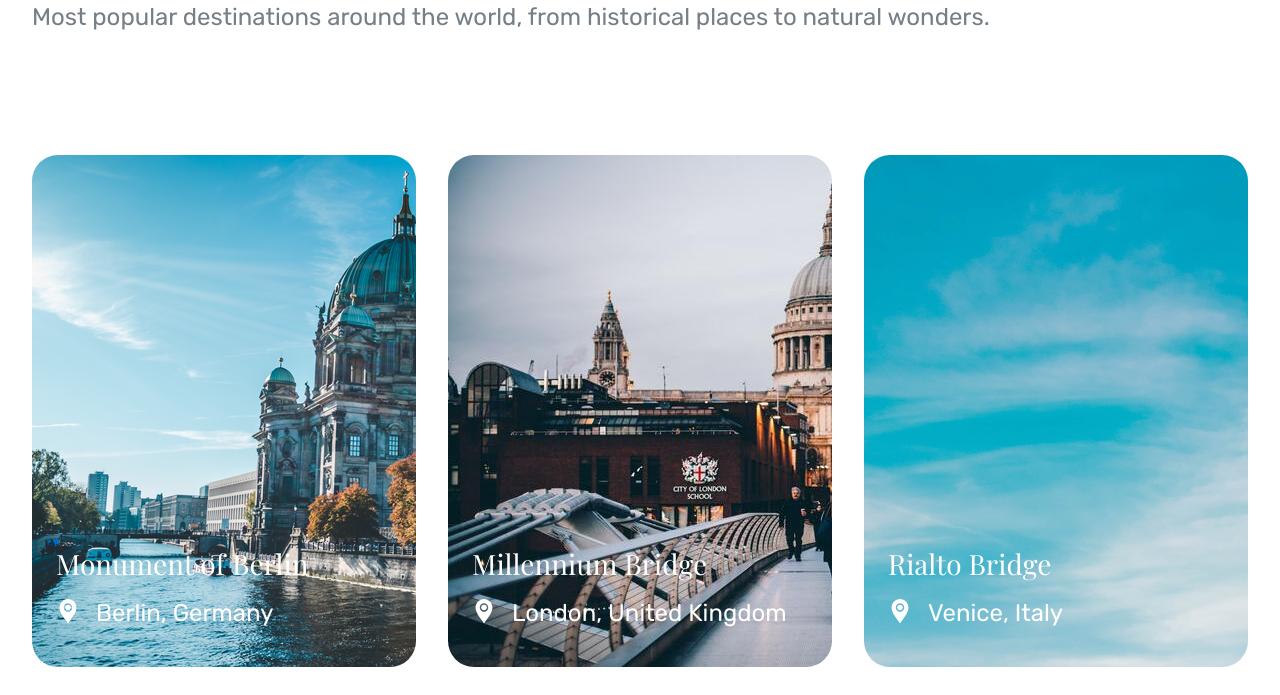
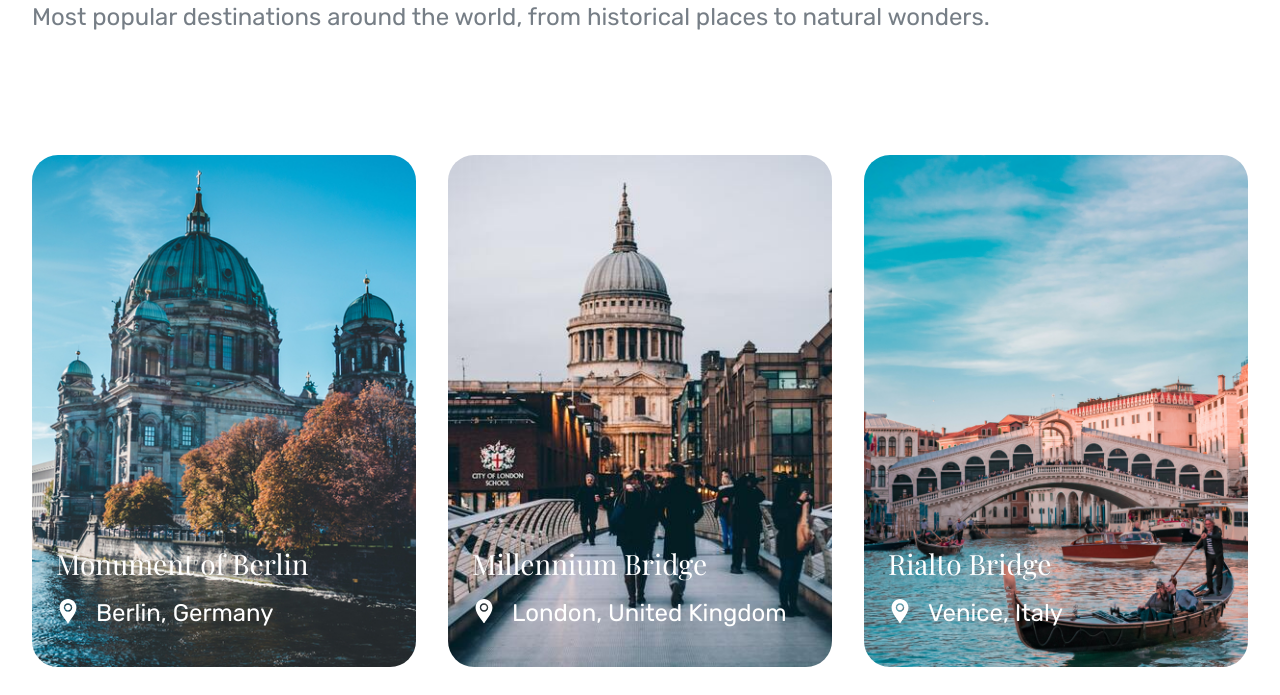
Before and after one commit to Horosh97/202309-w4chwe-daniel-andreu-barbara-gimeno, a website: page public/index.html in a window 1280 px wide. Shown: the part 257-952 px from the top of the page. Drawn offline with nearby package versions, Linux system fonts and the light colour scheme; files that its build step writes are made by us from their sources.

Commit message:
Center and fix background image of slider-carts

```diff
--- a/public/index.html
+++ b/public/index.html
@@ -54,21 +54,21 @@
       </div>
     </div>
     <ul class="destinations">
-      <li class="destination cart__berlin">
+      <li class="destination cart cart__berlin">
         <h3 class="destination__heading">Monument of Berlin</h3>
         <div class="destination__subheading">
           <img class="destination__icon" src="./image/icons/location 1.svg" alt="location icon">
           <span class="destination__text">Berlin, Germany</span>
         </div>
       </li>
-      <li class="destination cart__london">
+      <li class="destination cart cart__london">
         <h3 class="destination__heading">Millennium Bridge</h3>
         <div class="destination__subheading">
           <img class="destination__icon" src="./image/icons/location 1.svg" alt="location icon">
           <span class="destination__text">London, United Kingdom</span>
         </div>
       </li>
-      <li class="destination cart__italy">
+      <li class="destination cart cart__italy">
         <h3 class="destination__heading">Rialto Bridge</h3>
         <div class="destination__subheading">
           <img class="destination__icon" src="./image/icons/location 1.svg" alt="location icon">
@@ -107,7 +107,7 @@
       </svg>
     </div>
   </section>
-  <section class="offer-container">
+  <section class="main-container offer-container">
     <div class="offer-section">
       <h2 class="offer-section__heading">Special offer class</h2>
       <hr class="offer-section__line" />
--- a/sass/components/cart-slider/_cart-slider.scss
+++ b/sass/components/cart-slider/_cart-slider.scss
@@ -48,6 +48,10 @@
   }
 }
 .cart {
+  background-repeat: no-repeat;
+  background-size: cover;
+  background-position: center;
+
   &__berlin {
     background-image: url(/image/berlin-river.webp);
   }
```
Also changed, not shown: 1 other file.
